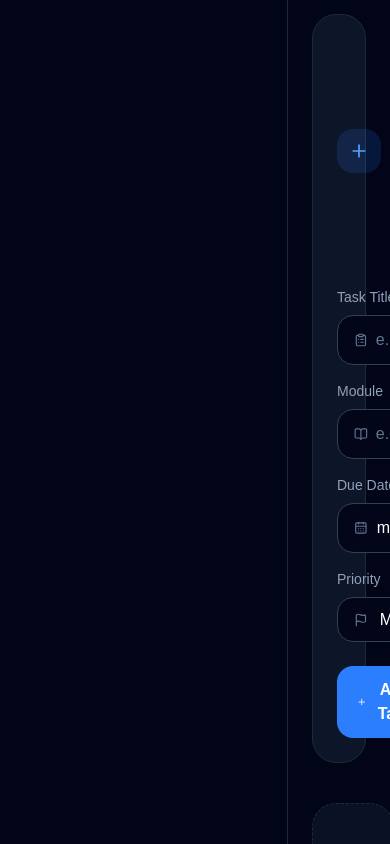
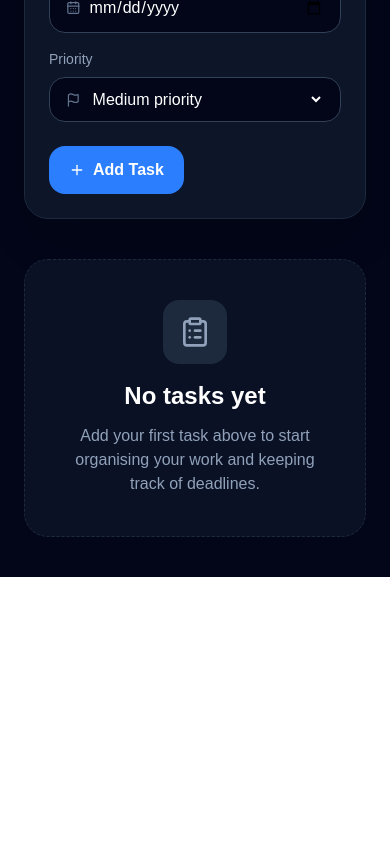
Before and after one commit to lockdinteam-web/LockdIn, a Next.js app: page /tasks in a window 390 px wide. Shown: the part 1014-1858 px from the top of the page. After the commit the page ends 1591 px from the top, so only its background shows below. Built offline with nearby package versions, Linux system fonts and the light colour scheme.

Commit message:
improved spacing2

```diff
--- a/components/Sidebar.tsx
+++ b/components/Sidebar.tsx
@@ -15,7 +15,7 @@ export default function Sidebar() {
   const pathname = usePathname();
 
   return (
-    <aside className="flex min-h-screen w-72 flex-col border-r border-slate-800 bg-slate-950/95 backdrop-blur-xl">
+    <aside className="hidden min-h-screen w-72 flex-col border-r border-slate-800 bg-slate-950/95 backdrop-blur-xl md:flex">
       <div className="border-b border-slate-800 px-6 py-6">
         <Link
           href="/"
```
